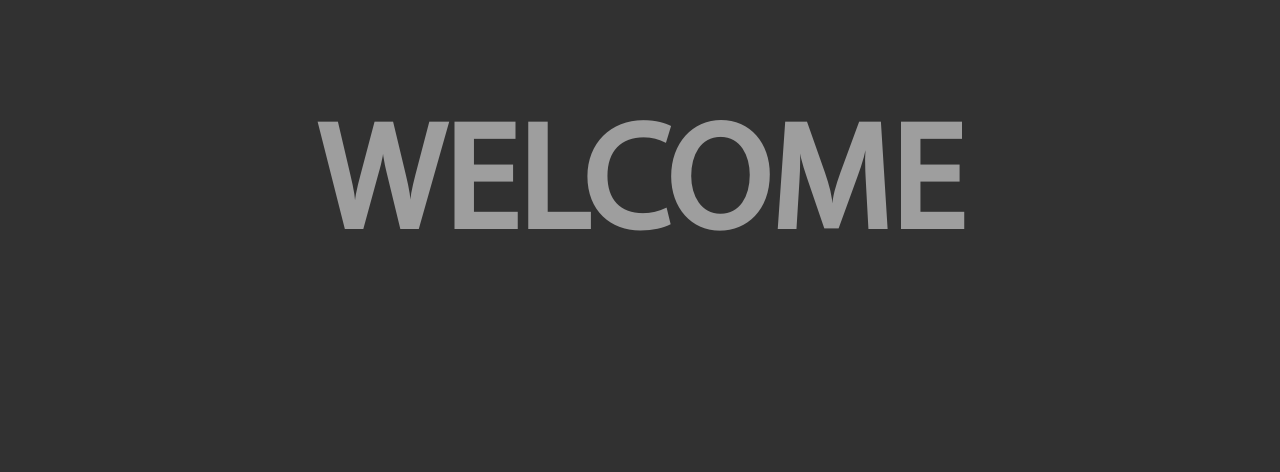
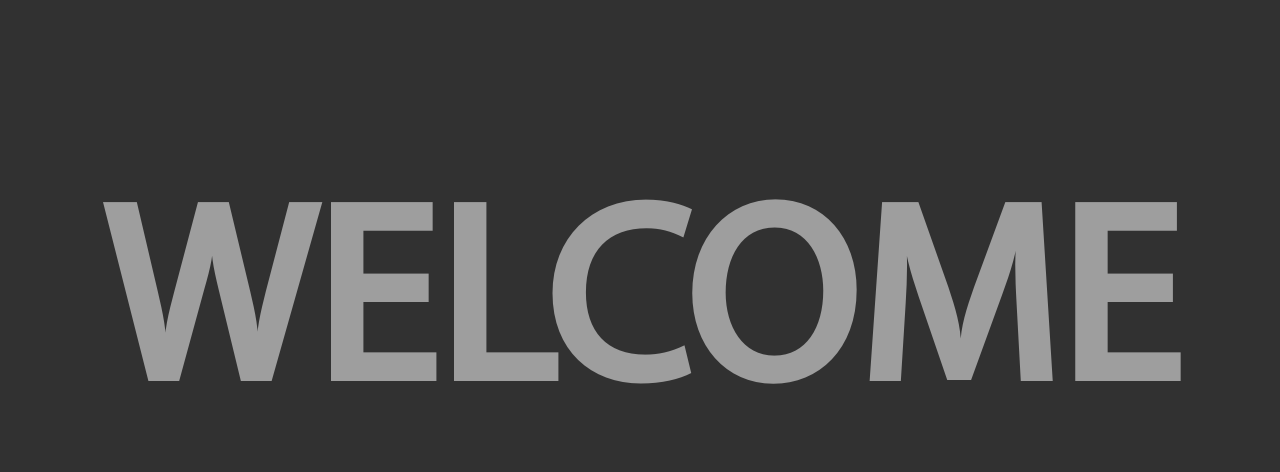
Before and after one commit to pinklittleman/poggers, a plain HTML site: page index.html in a window 1280 px wide. Drawn offline with Linux system fonts and the light colour scheme.

Commit message:
Update index.html

```diff
--- a/index.html
+++ b/index.html
@@ -15,7 +15,7 @@
   src: url('Myriad Pro.ttf');
 }
   h1{
-    font-size: 150px;
+    font-size: 250px;
     font-family: myFirstFont;
     color:#9E9E9E;
     text-align: center;
```
